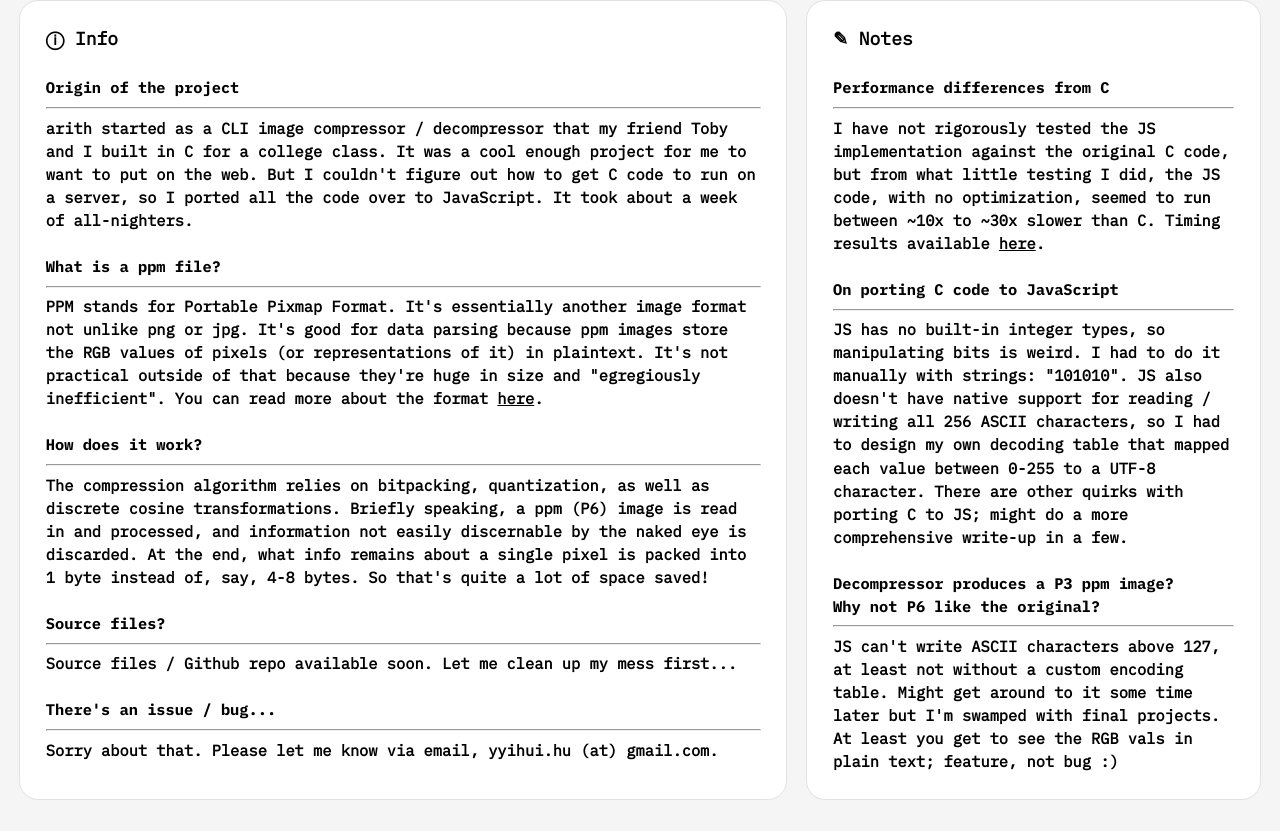
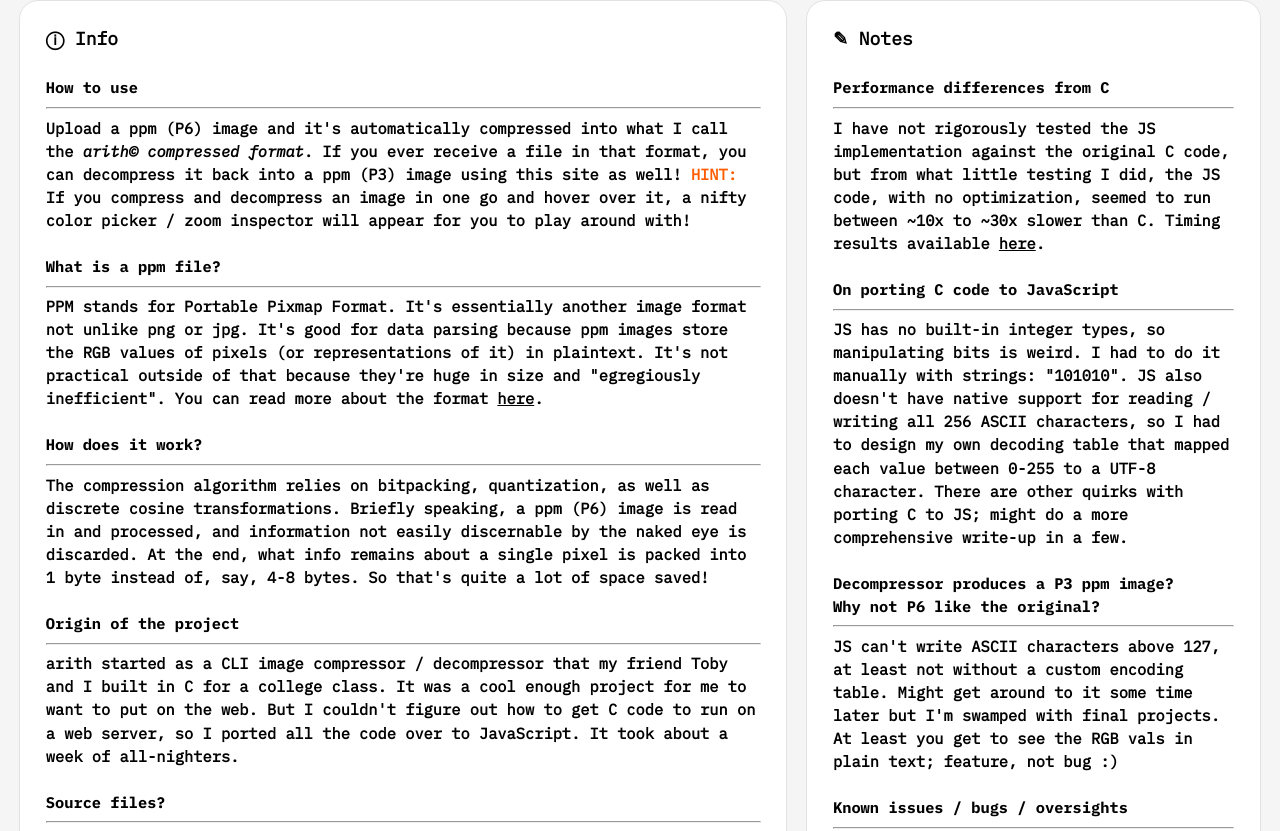
Before and after one commit to yihui-hu/arithJS, a React (Vite) app: page / in a window 1280 px wide. Shown: the part 1209-2040 px from the top of the page. Built offline with nearby package versions, Linux system fonts and the light colour scheme.

Commit message:
updated info with more... well, info

```diff
--- a/src/components/Info.jsx
+++ b/src/components/Info.jsx
@@ -10,9 +10,9 @@ const Info = () => {
                 <div className={isDesktop ? "info_card_left" : "info_card_left_mobile"}>
                     <h3>ⓘ Info</h3>
                     <br></br>
-                    <h4 className="header_text">Origin of the project</h4>
+                    <h4 className="header_text">How to use</h4>
                     <hr></hr>
-                    <h4>arith started as a CLI image compressor / decompressor that my friend Toby and I built in C for a college class. It was a cool enough project for me to want to put on the web. But I couldn't figure out how to get C code to run on a server, so I ported all the code over to JavaScript. It took about a week of all-nighters.
+                    <h4>Upload a ppm (P6) image and it's automatically compressed into what I call the <span className="italic">arith© compressed format</span>. If you ever receive a file in that format, you can decompress it back into a ppm (P3) image using this site as well! <span className="highlight">HINT:</span> If you compress and decompress an image in one go and hover over it, a nifty color picker / zoom inspector will appear for you to play around with!
                     </h4>
                     <br></br>
                     <h4 className="header_text">What is a ppm file?</h4>
@@ -25,14 +25,19 @@ const Info = () => {
                     <h4>The compression algorithm relies on bitpacking, quantization, as well as discrete cosine transformations. Briefly speaking, a ppm (P6) image is read in and processed, and information not easily discernable by the naked eye is discarded. At the end, what info remains about a single pixel is packed into 1 byte instead of, say, 4-8 bytes. So that's quite a lot of space saved!
                     </h4>
                     <br></br>
+                    <h4 className="header_text">Origin of the project</h4>
+                    <hr></hr>
+                    <h4>arith started as a CLI image compressor / decompressor that my friend Toby and I built in C for a college class. It was a cool enough project for me to want to put on the web. But I couldn't figure out how to get C code to run on a web server, so I ported all the code over to JavaScript. It took about a week of all-nighters.
+                    </h4>
+                    <br></br>
                     <h4 className="header_text">Source files?</h4>
                     <hr></hr>
-                    <h4>Source files / Github repo available soon. Let me clean up my mess first...
+                    <h4>Available <a href="https://github.com/yihui-hu/arith" target="_blank" className="link">here</a> on GitHub!
                     </h4>
                     <br></br>
-                    <h4 className="header_text">There's an issue / bug...</h4>
+                    <h4 className="header_text">I found an issue / bug!</h4>
                     <hr></hr>
-                    <h4>Sorry about that. Please let me know via email, yyihui.hu (at) gmail.com.</h4>
+                    <h4>I'm just bad. Please let me know via email, yyihui.hu (at) gmail.com!</h4>
                 </div>
                 <div className={isDesktop ? "info_card_right" : "info_card_right_mobile"}>
                     <h3>✎ Notes</h3>
@@ -51,6 +56,11 @@ const Info = () => {
                     <hr></hr>
                     <h4>JS can't write ASCII characters above 127, at least not without a custom encoding table. Might get around to it some time later but I'm swamped with final projects. At least you get to see the RGB vals in plain text; feature, not bug :)
                     </h4>
+                    <br></br>
+                    <h4 className="header_text">Known issues / bugs / oversights </h4>
+                    <hr></hr>
+                    <h4>The app expects a clean, well-formed ppm file without any comments. It doesn't work well with images with transparent backgrounds. And yes, only decompresses into huge P3 files.
+                    </h4>
                 </div>
             </div>
         </div>
--- a/src/styles/Info.css
+++ b/src/styles/Info.css
@@ -59,3 +59,11 @@
     margin-top: 3vw;
     border: 1px solid rgb(226, 226, 226);
 }
+
+.italic {
+    font-family: "IBM Plex Mono Italic";
+}
+
+.highlight {
+    color: #FF5C00;
+}
```
